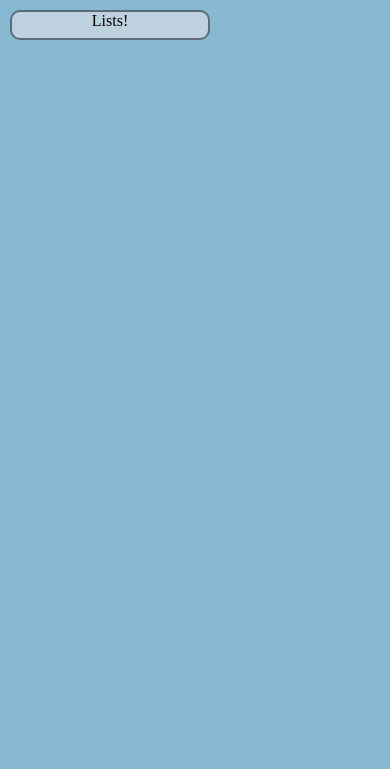
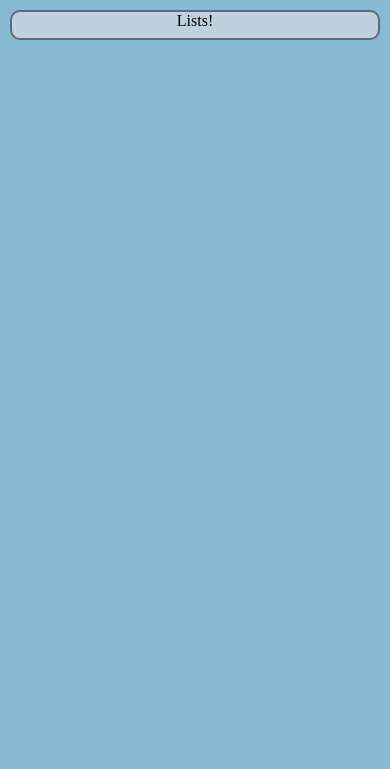
Before and after one commit to sheepman4267/Effort, a Django app: page / in a window 390 px wide. Shown: the part 75-844 px from the top of the page. Run offline with Django 4.2, Linux system fonts and the light colour scheme; the visitor is signed in with stand-in values (Sample User, id 1); some libraries are stand-ins or nearby versions.

Commit message:
Fix the index on mobile

```diff
--- a/core/static/core/core.css
+++ b/core/static/core/core.css
@@ -65,3 +65,9 @@
     text-decoration: 0;
     color: black;
 }
+
+@media screen and (max-width: 25rem) {
+    .app-button-container {
+        grid-template-columns: 1fr;
+    }
+}
--- a/core/templates/core/base.html
+++ b/core/templates/core/base.html
@@ -1,6 +1,9 @@
 <!DOCTYPE html>
 <html lang="en">
 {% load static %}
+
+<meta name="viewport" content="width=device-width, initial-scale=1">
+
 
 <link rel="stylesheet" type="text/css" href="{% static 'core/core.css' %}">
 <script src="https://unpkg.com/htmx.org@1.6.1"></script><!--integrity="sha384-tvG/2mnCFmGQzYC1Oh3qxQ7CkQ9kMzYjWZSNtrRZygHPDDqottzEJsqS4oUVodhW" crossorigin="anonymous"></script>-->
```
